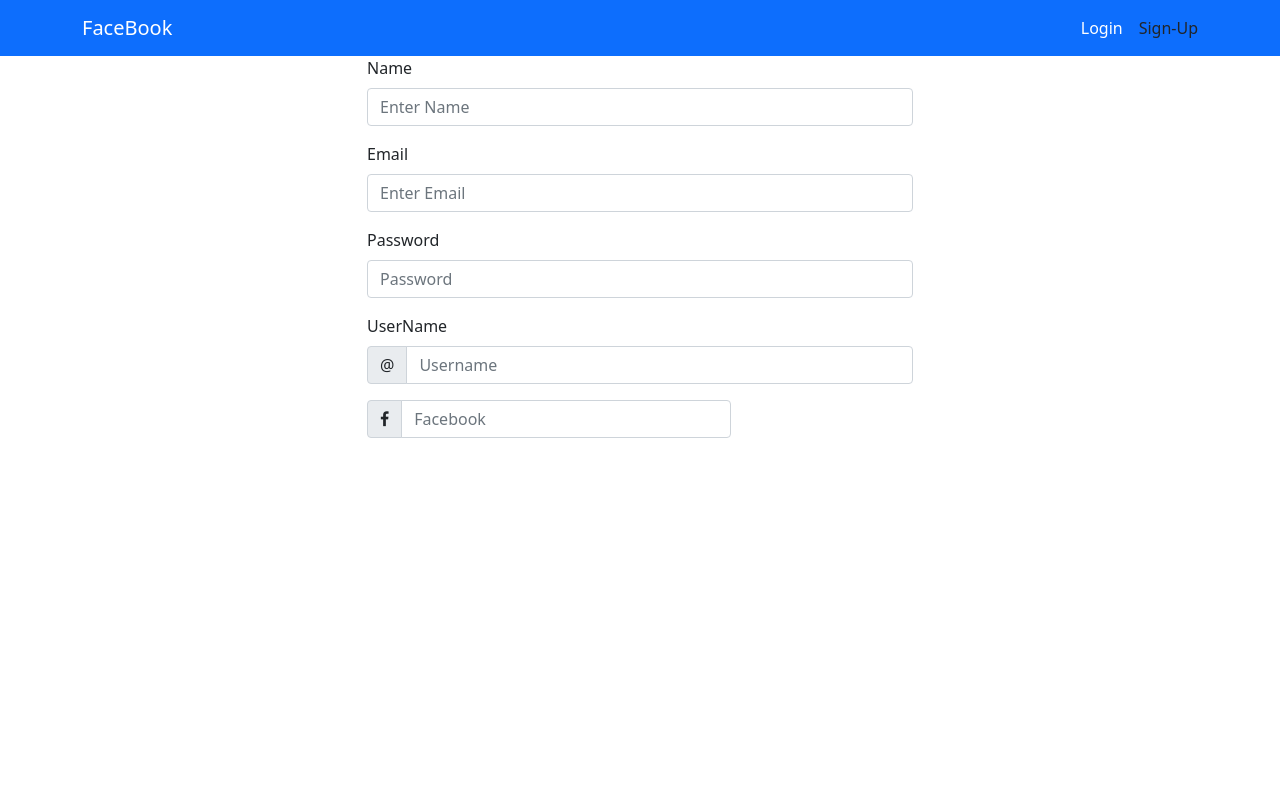
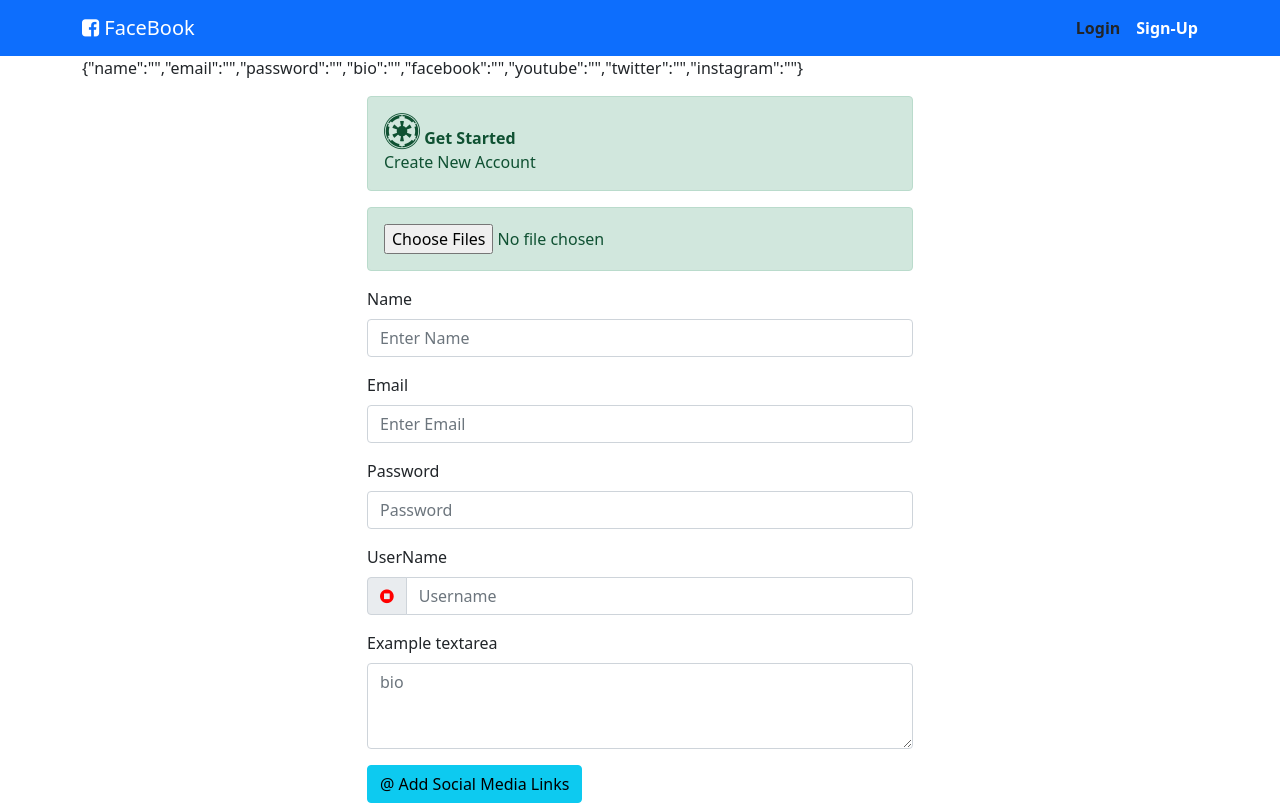
Before and after one commit to sulavkhadka787/Bootstarp_Nexjs_SocialMediaApp, a Next.js app: page /signup in a window 1280 px wide. Shown: the top 805 px of the page. Built offline with nearby package versions, Linux system fonts and the light colour scheme.

Commit message:
register user

```diff
--- a/components/Layout/TopNavbar.js
+++ b/components/Layout/TopNavbar.js
@@ -12,12 +12,14 @@
     <>
       <Navbar bg="primary" variant="dark">
         <Container>
-          <Navbar.Brand>FaceBook</Navbar.Brand>
+          <Navbar.Brand>
+            <i className="fa fa-facebook-square"></i> FaceBook
+          </Navbar.Brand>
           <Nav fill>
             <Nav.Item>
               <Link href="/login">
-                <a className={isActive("/login") ? "text-dark" : "text-white"}>
-                  Login
+                <a className={isActive("/login") ? "text-white" : "text-dark"}>
+                  <strong>Login</strong>
                 </a>
               </Link>
             </Nav.Item>
@@ -27,8 +29,8 @@
 
             <Nav.Item>
               <Link href="/signup">
-                <a className={isActive("/signup") ? "text-dark" : "text-white"}>
-                  Sign-Up
+                <a className={isActive("/signup") ? "text-white" : "text-dark"}>
+                  <strong>Sign-Up</strong>
                 </a>
               </Link>
             </Nav.Item>
--- a/pages/signup.js
+++ b/pages/signup.js
@@ -1,35 +1,142 @@
+import { useState } from "react";
 import Form from "react-bootstrap/Form";
 import Row from "react-bootstrap/Row";
 import Col from "react-bootstrap/Col";
 import InputGroup from "react-bootstrap/InputGroup";
+import Button from "react-bootstrap/Button";
+
+const regexUserName = /^(?!.*\.\.)(?!.*\.$)[^\W][\w.]{0,29}$/;
 
 const Signup = () => {
+  const [user, setUser] = useState({
+    name: "",
+    email: "",
+    password: "",
+    bio: "",
+    facebook: "",
+    youtube: "",
+    twitter: "",
+    instagram: "",
+  });
+
+  const { name, email, password, bio } = user;
+
+  const [showSocialLinks, setShowSocialLinks] = useState(false);
+  const [userName, setUserName] = useState("");
+  const [usernameAvailable, setUsernameAvailable] = useState(false);
+
+  const [media, setMedia] = useState(null);
+  const [mediaPreview, setMediaPreview] = useState(null);
+
+  const [errorMsg, setErrorMsg] = useState(null);
+  const [formLoading, setFormLoading] = useState(false);
+
+  const handleChange = (e) => {
+    const { name, value, files } = e.target;
+
+    if (name === "media") {
+      setMedia(files[0]);
+      setMediaPreview(URL.createObjectURL(files[0]));
+    }
+
+    setUser((prev) => ({ ...prev, [name]: value }));
+  };
+  const handleSubmit = (e) => {
+    e.preventDefault();
+  };
   return (
     <>
+      {JSON.stringify(user)}
       <Row md={2} className="justify-content-md-center">
         <Col>
-          <Form>
+          <div className="alert alert-success mb-3 mt-3">
+            <i className="fa fa-empire" style={{ fontSize: "36px" }}></i>{" "}
+            <strong>Get Started</strong> <br />
+            Create New Account
+          </div>
+          <Form onSubmit={handleSubmit}>
+            <div className="alert alert-success mb-3 mt-3">
+              <Form.Control
+                multiple
+                type="file"
+                name="media"
+                onChange={handleChange}
+                accept="/image/*"
+              />
+            </div>
             <Form.Group className="mb-3">
               <Form.Label>Name</Form.Label>
-              <Form.Control type="text" placeholder="Enter Name" />
+              <Form.Control
+                type="text"
+                placeholder="Enter Name"
+                name="name"
+                onChange={handleChange}
+              />
             </Form.Group>
 
             <Form.Group className="mb-3">
               <Form.Label>Email</Form.Label>
-              <Form.Control type="email" placeholder="Enter Email" />
+              <Form.Control
+                type="email"
+                placeholder="Enter Email"
+                name="email"
+                onChange={handleChange}
+              />
             </Form.Group>
 
             <Form.Group className="mb-3">
               <Form.Label>Password</Form.Label>
-              <Form.Control type="password" placeholder="Password" />
+              <Form.Control
+                type="password"
+                placeholder="Password"
+                name="password"
+                onChange={handleChange}
+              />
             </Form.Group>
             <Form.Group className="mb-3">
               <Form.Label>UserName</Form.Label>
               <InputGroup>
-                <InputGroup.Text>@</InputGroup.Text>
-                <Form.Control type="text" placeholder="Username" />
+                <InputGroup.Text>
+                  {usernameAvailable ? (
+                    <i
+                      className="fa fa-thumbs-up"
+                      style={{ color: "blue" }}
+                    ></i>
+                  ) : (
+                    <i
+                      className="	fa fa-stop-circle"
+                      style={{ color: "red" }}
+                    ></i>
+                  )}
+                </InputGroup.Text>
+                <Form.Control
+                  type="text"
+                  placeholder="Username"
+                  value={userName}
+                  onChange={(e) => {
+                    setUserName(e.target.value);
+                    if (regexUserName.test(e.target.value)) {
+                      setUsernameAvailable(true);
+                    } else {
+                      setUsernameAvailable(false);
+                    }
+                  }}
+                />
               </InputGroup>
             </Form.Group>
+            <Form.Group className="mb-3">
+              <Form.Label>Example textarea</Form.Label>
+              <Form.Control as="textarea" rows={3} placeholder="bio" />
+            </Form.Group>
+
+            <Button
+              variant="info"
+              className="mb-3"
+              onClick={() => setShowSocialLinks(!showSocialLinks)}
+            >
+              @ Add Social Media Links
+            </Button>
+            {showSocialLinks ? (
               <Col className="col-md-8">
                 <Form.Group className="mb-3">
                   <InputGroup>
@@ -39,8 +146,45 @@
                     <Form.Control type="text" placeholder="Facebook" />
                   </InputGroup>
                 </Form.Group>
+
+                <Form.Group className="mb-3">
+                  <InputGroup>
+                    <InputGroup.Text>
+                      <i className="fa fa-twitter"></i>
+                    </InputGroup.Text>
+                    <Form.Control type="text" placeholder="twitter" />
+                  </InputGroup>
+                </Form.Group>
+
+                <Form.Group className="mb-3">
+                  <InputGroup>
+                    <InputGroup.Text>
+                      <i class="fa fa-instagram"></i>
+                    </InputGroup.Text>
+                    <Form.Control type="text" placeholder="instagram" />
+                  </InputGroup>
+                </Form.Group>
+                <Form.Group className="mb-3">
+                  <InputGroup>
+                    <InputGroup.Text>
+                      <i className="fa fa-youtube-play"></i>
+                    </InputGroup.Text>
+                    <Form.Control type="text" placeholder="youtube" />
+                  </InputGroup>
+                </Form.Group>
               </Col>
+            ) : (
+              <br />
+            )}
+
+            <Button variant="primary" type="submit" className="mb-3">
+              Sign-Up
+            </Button>
           </Form>
+          <div className="alert alert-success mb-3 mt-3">
+            <strong>Existing User ? </strong> <br />
+            <a href="/login">Login here instead</a>
+          </div>
         </Col>
       </Row>
     </>
```
Also changed, not shown: pages/login.js (+37 -1 lines), utils/authUser.js (+29 -1 lines), utils/catchErrors.js (+22 -0 lines). Lines whose indentation alone changed are shown as unchanged.
